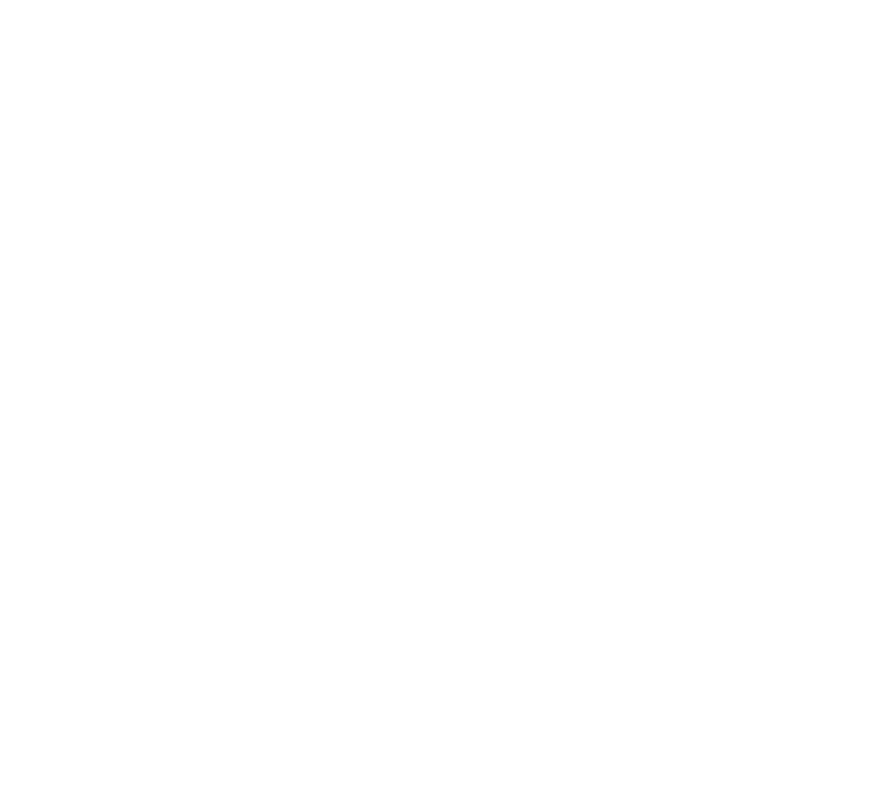
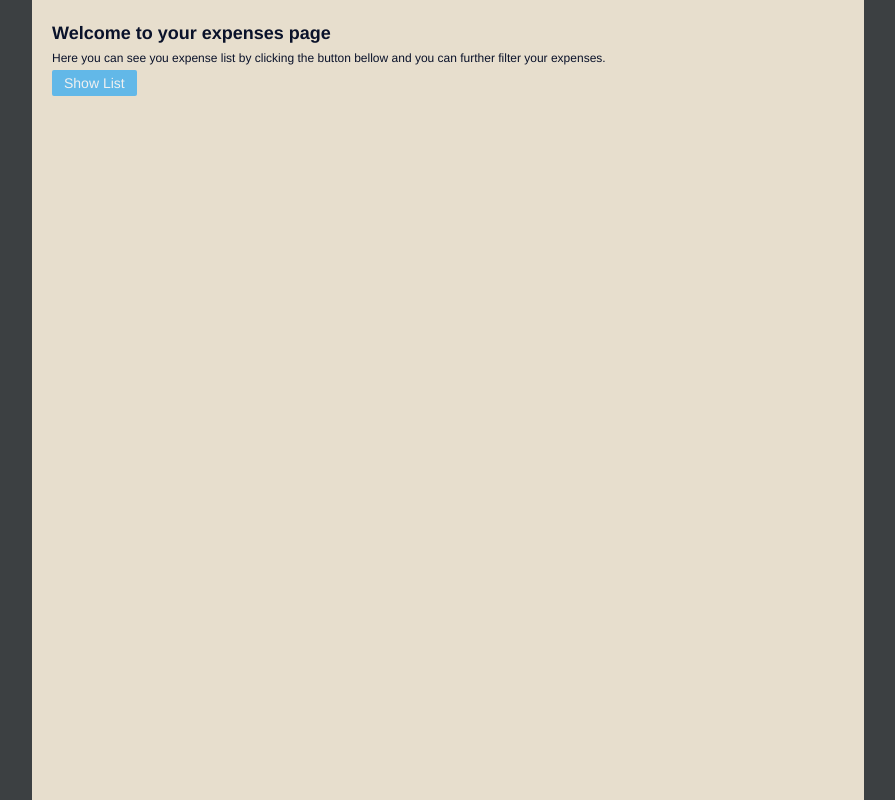
Before and after one commit to sorinfratila/pleo-ch, an Angular app: page /#/overview in a window 1280 px wide. Before the commit this address led to /#/. Shown: the whole page, without its empty margins (192-1087 px from the left). Built offline with nearby package versions, Linux system fonts and the light colour scheme.

Commit message:
added overview page to represent the list and some functionality, added button style and some extra colors;

```diff
--- a/src/app/app-routing.module.ts
+++ b/src/app/app-routing.module.ts
@@ -1,9 +1,10 @@
 import { NgModule } from "@angular/core";
 import { Routes, RouterModule } from "@angular/router";
+import { OverviewComponent } from "./pages/overview/overview.component";
 
 const routes: Routes = [
-  // { path: 'overview', component: OverviewComponent, },
-  // { path: '**', redirectTo: '/overview' }
+  { path: "overview", component: OverviewComponent },
+  { path: "**", redirectTo: "/overview" }
 ];
 
 @NgModule({
--- a/src/app/app.components.ts
+++ b/src/app/app.components.ts
@@ -1,3 +1,4 @@
 import { AppComponent } from "src/app/root/app.component";
+import { OverviewComponent } from "./pages/overview/overview.component";
 
-export const components = [AppComponent];
+export const components = [AppComponent, OverviewComponent];
--- /dev/null
+++ b/src/app/models/Expense.ts
@@ -0,0 +1,39 @@
+export class Expense {
+  public id: string;
+  public amount: {
+    value: string;
+    currency: Currency;
+  };
+  public date: Date;
+  public merchant: string;
+  public receipts: string[];
+  public comment: string;
+  public category: string;
+  public user: {
+    first: string;
+    last: string;
+    email: string;
+  };
+  index: number;
+}
+
+export type Currency = "DKK" | "GBP" | "EUR";
+
+// {
+//   "id": "5b996064dfd5b783915112f5",
+//   "amount": {
+//       "value": "1854.99",
+//       "currency": "EUR"
+//   },
+//   "date": "2018-09-10T02:11:29.184Z",
+//   "merchant": "KAGE",
+//   "receipts": [],
+//   "comment": "someComment",
+//   "category": "",
+//   "user": {
+//       "first": "Vickie",
+//       "last": "Lee",
+//       "email": "vickie.lee@pleo.io"
+//   },
+//   "index": 0
+// },
--- /dev/null
+++ b/src/app/pages/overview/overview.component.html
@@ -0,0 +1,18 @@
+<main>
+  <div class="container">
+    <section class="header">
+      <!-- contains some control buttons and text-->
+      <h1>Welcome to your expenses page</h1>
+      <p>
+        Here you can see you expense list by clicking the button bellow and you
+        can further filter your expenses.
+      </p>
+      <button class="main" (click)="toggleList()">
+        <span>{{ btnText }} List</span>
+      </button>
+    </section>
+    <section class="list">
+      <!-- container for the list of expenses with each row being an expense -->
+    </section>
+  </div>
+</main>
--- /dev/null
+++ b/src/app/pages/overview/overview.component.scss
@@ -0,0 +1,36 @@
+@import "../../../styles/colors.scss";
+
+main {
+  width: 100%;
+  height: 100%;
+  height: 100vh;
+  display: flex;
+  flex-direction: column;
+  align-items: center;
+
+  .container {
+    width: 65%;
+    height: 100%;
+    background-color: $content;
+    padding: 1.5rem 2rem;
+
+    @media screen and (max-width: 400px) {
+      width: 100%;
+      padding: 0.5rem 1rem;
+    }
+
+    .header {
+      width: 100%;
+
+      p {
+        font-size: 1.2rem;
+        margin-bottom: 0.5rem;
+      }
+
+      h1 {
+        line-height: 2;
+        font-size: 1.8rem;
+      }
+    }
+  }
+}
--- /dev/null
+++ b/src/app/pages/overview/overview.component.ts
@@ -0,0 +1,26 @@
+import { Component, OnInit } from "@angular/core";
+import { Expense } from "src/app/models/Expense";
+
+@Component({
+  selector: "app-overview",
+  templateUrl: "./overview.component.html",
+  styleUrls: ["./overview.component.scss"]
+})
+export class OverviewComponent implements OnInit {
+  btnText: string;
+  isShowing: boolean;
+  expensesList: Expense[] = [];
+
+  constructor() {
+    this.btnText = "Show";
+    this.isShowing = false;
+  }
+
+  ngOnInit(): void {}
+
+  public toggleList() {
+    this.isShowing = !this.isShowing;
+    if (this.isShowing) this.btnText = "Hide";
+    else this.btnText = "Show";
+  }
+}
--- a/src/styles.scss
+++ b/src/styles.scss
@@ -3,6 +3,8 @@
 @import "~@angular/material/prebuilt-themes/indigo-pink.css";
 
 @import "./styles/colors.scss";
+@import "./styles/dialog.scss";
+@import "./styles/button.scss";
 
 * {
   box-sizing: border-box;
@@ -18,7 +20,7 @@
 }
 
 body {
-  // color: $grey-09;
-  // background-color: $anthra-02;
+  color: $black-02;
+  background-color: $anthra-02;
   // font-size: 1.4rem;
 }
--- /dev/null
+++ b/src/styles/button.scss
@@ -0,0 +1,31 @@
+button {
+  cursor: pointer;
+  border: 0;
+  border-radius: 2px;
+  background-color: $anthra-02;
+  padding: 0.5rem 1.2rem;
+  color: $text;
+
+  &.disabled,
+  &[disabled] {
+    background-color: $grey-03 !important;
+    color: $grey-01;
+    cursor: default;
+  }
+
+  &.main {
+    background-color: $blue-01;
+  }
+
+  span {
+    font-size: 1.4rem;
+  }
+
+  &:hover {
+    background-color: $blue-02;
+  }
+
+  &:active {
+    background-color: $blue-03;
+  }
+}
--- a/src/styles/colors.scss
+++ b/src/styles/colors.scss
@@ -1,5 +1,10 @@
 $white: #ffffff;
-$black: #000000;
+
+$background: #eef4ff;
+$content: #e7decd;
+$text: #f0f0f0;
+$black-01: #000000;
+$black-02: #0a122a;
 
 $grey-01: #1f1f1f;
 $grey-02: #292929;
@@ -7,6 +12,7 @@
 
 $blue-01: #62b8e8;
 $blue-02: #0084bd;
+$blue-03: #006996;
 
 $anthra-01: #2d3033;
 $anthra-02: #3c4042;
```
Also changed, not shown: 1 other file (tests, documents, lock files or other folders).
